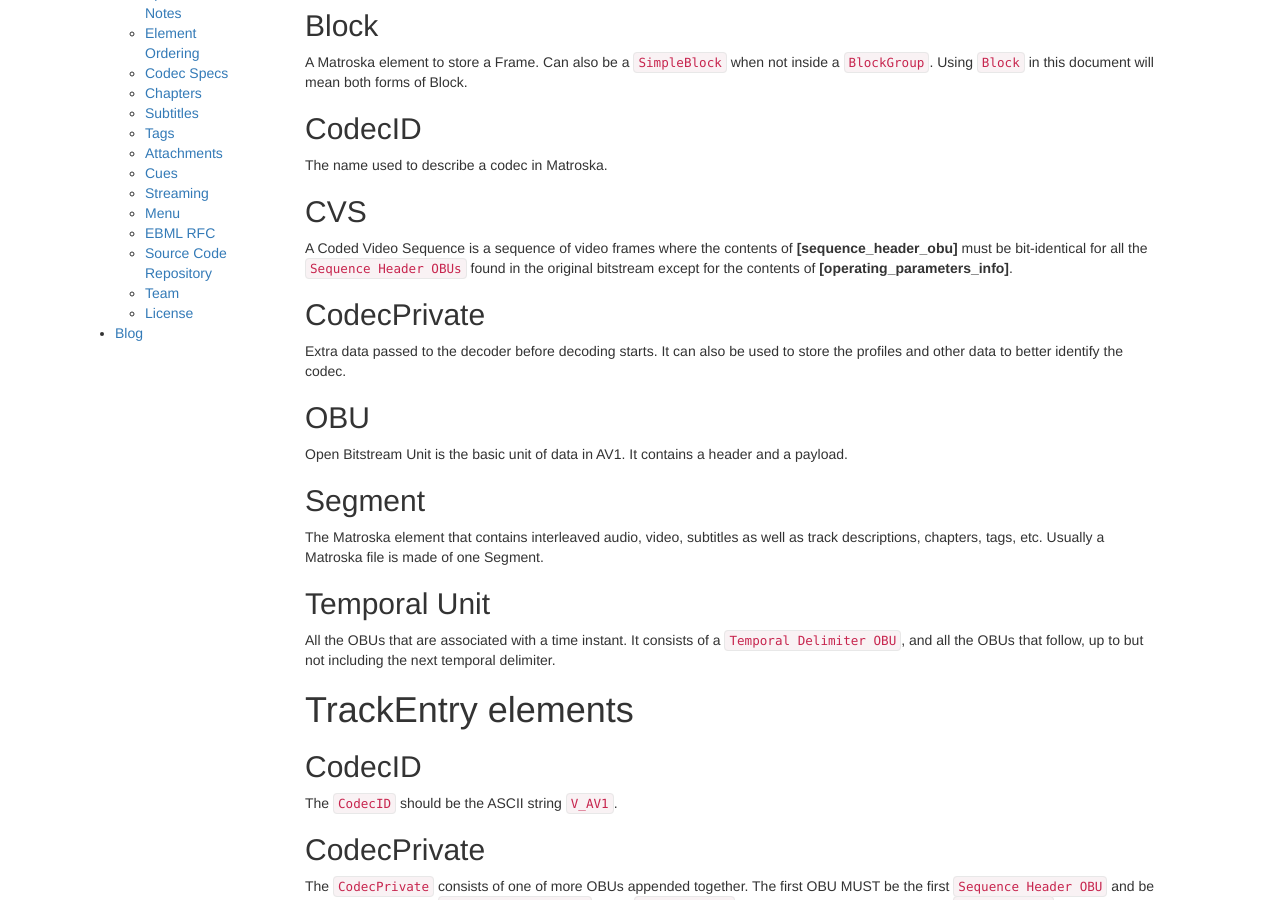
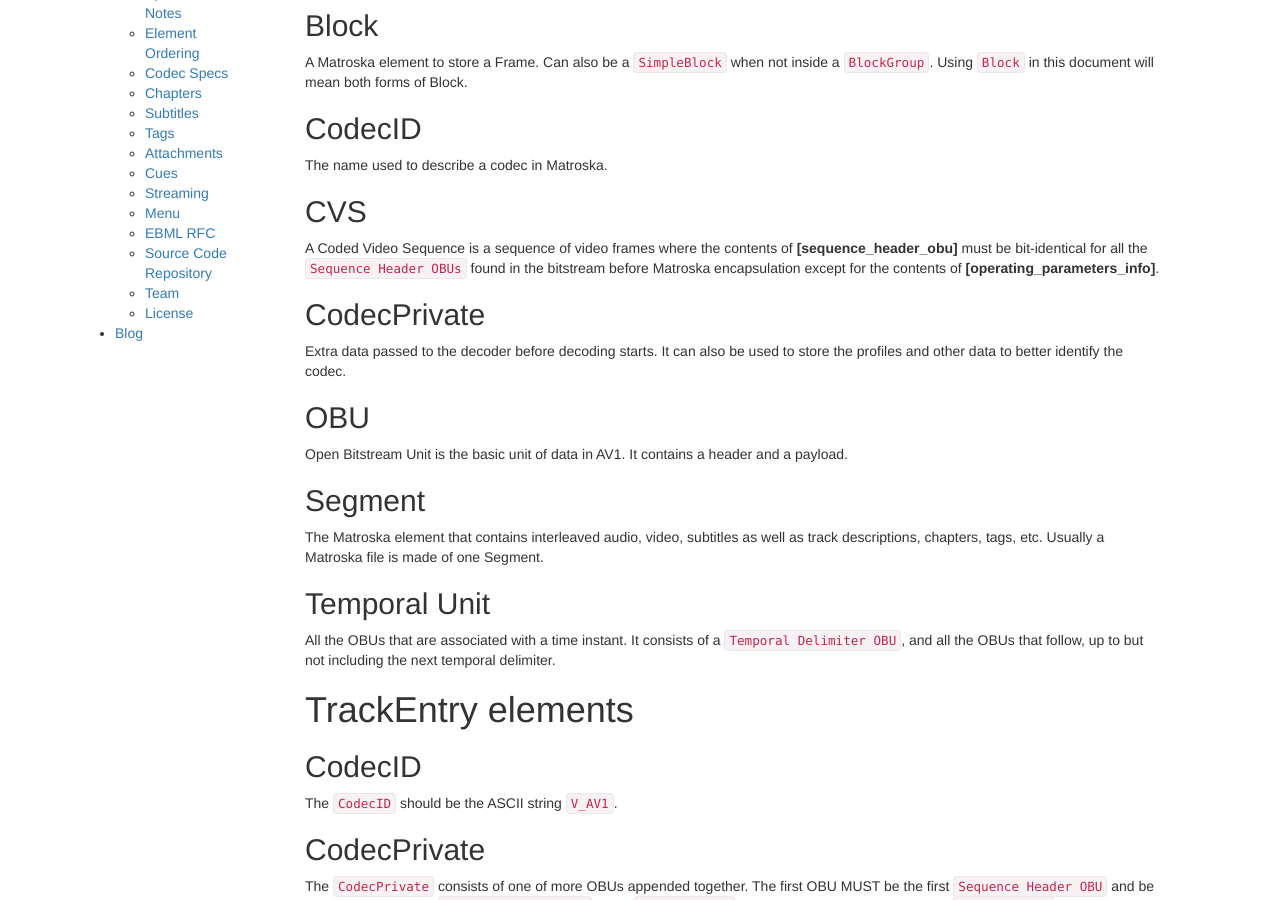
Before and after one commit to ietf-wg-cellar/matroska-specification, a Jekyll site: the page built from codec/av1.md, in a window 1280 px wide and 900 px high, scrolled down 302 px. Built offline with Jekyll 4.4.1, drawn with Linux system fonts in a browser that asks for light colours; our own code applies the rules of GitHub Pages for plain Markdown files.

Commit message:
av1: refine the use original bitstream reference

```diff
--- a/codec/av1.md
+++ b/codec/av1.md
@@ -14,7 +14,7 @@ A Matroska element to store a Frame. Can also be a `SimpleBlock` when not inside
 The name used to describe a codec in Matroska.
 
 ## CVS
-A Coded Video Sequence is a sequence of video frames where the contents of __[sequence_header_obu]__ must be bit-identical for all the `Sequence Header OBUs` found in the original bitstream except for the contents of __[operating_parameters_info]__.
+A Coded Video Sequence is a sequence of video frames where the contents of __[sequence_header_obu]__ must be bit-identical for all the `Sequence Header OBUs` found in the bitstream before Matroska encapsulation except for the contents of __[operating_parameters_info]__.
 
 ## CodecPrivate
 Extra data passed to the decoder before decoding starts. It can also be used to store the profiles and other data to better identify the codec.
```
